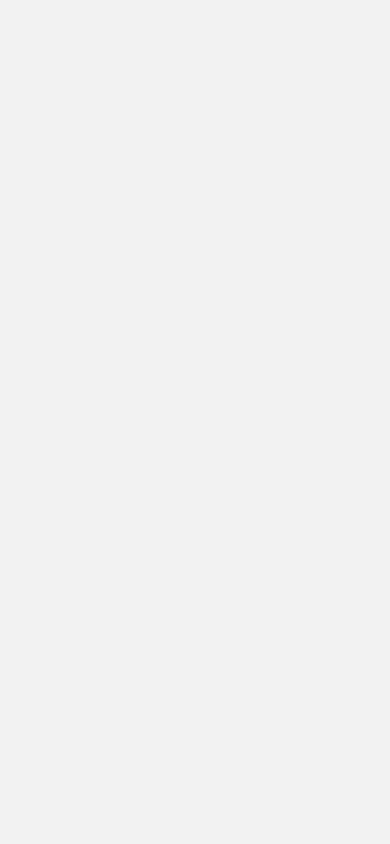
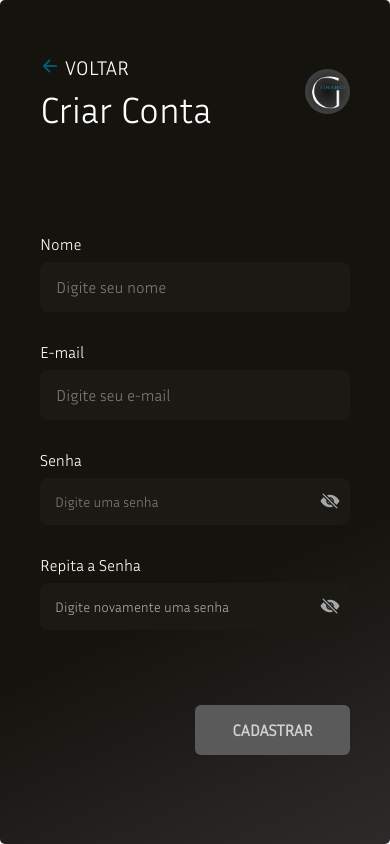
Before and after one commit to RyeeFerreira/Gfin, a React Native app: screen /Cadastrar in a window 390 px wide. Built offline with nearby package versions, Linux system fonts and the light colour scheme.

Commit message:
Foi feito a tela de criar conta e sua estilizacao

```diff
--- a/app.json
+++ b/app.json
@@ -19,7 +19,8 @@
       "adaptiveIcon": {
         "foregroundImage": "./assets/adaptive-icon.png",
         "backgroundColor": "#ffffff"
-      }
+      },
+      "package": "com.anonymous.Gfin"
     },
     "web": {
       "favicon": "./assets/favicon.png"
--- a/package.json
+++ b/package.json
@@ -9,6 +9,7 @@
     "web": "expo start --web"
   },
   "dependencies": {
+    "@expo/vector-icons": "^14.0.2",
     "@react-native-community/cli": "^15.1.3",
     "@react-native-firebase/app": "^21.6.2",
     "@react-native-firebase/auth": "^21.6.2",
@@ -17,13 +18,14 @@
     "@react-navigation/stack": "^7.1.1",
     "expo": "~52.0.20",
     "expo-font": "^13.0.2",
-    "expo-linear-gradient": "^14.0.1",
+    "expo-linear-gradient": "~14.0.2",
     "expo-status-bar": "~2.0.0",
     "firebase": "^11.1.0",
     "react": "18.3.1",
     "react-native": "0.76.5",
     "react-native-gesture-handler": "~2.20.2",
     "react-native-get-random-values": "~1.11.0",
+    "react-native-linear-gradient": "^2.8.3",
     "react-native-reanimated": "~3.16.1",
     "react-native-safe-area-context": "4.12.0",
     "react-native-screens": "~4.4.0",
--- a/src/pages/cadastrar/index.tsx
+++ b/src/pages/cadastrar/index.tsx
@@ -1,17 +1,183 @@
-import React from "react";
+import React, { useState, useEffect} from 'react';
+import {
+    View,
+    Text,
+    TextInput,
+    Image,
+    TouchableOpacity,
+    Alert,
+  } from 'react-native';
 
-import { Text, View, Image, TextInput, TouchableOpacity } from 'react-native';
-import { NavigationContainer } from '@react-navigation/native';
-import { createStackNavigator } from '@react-navigation/stack';
+import { Ionicons } from '@expo/vector-icons';
 import { styles } from './styles';
-import { useFonts } from 'expo-font';
 import Logo from "../../assets/images/Gfin.png";
+import { LinearGradient } from 'expo-linear-gradient';
+import { StackNavigationProp } from '@react-navigation/stack';
+import { RouteProp } from '@react-navigation/native';
+
+//#region NavegaçãoConfig
+type RootStackParamList = {
+    Login: undefined;
+    Cadastrar: undefined;
+};
+
+type LoginScreenNavigationProp = StackNavigationProp<RootStackParamList, 'Cadastrar'>;
+type LoginScreenRouteProp = RouteProp<RootStackParamList, 'Cadastrar'>;
+
+type Props = {
+    navigation: LoginScreenNavigationProp;
+    route: LoginScreenRouteProp;
+};
+//#endregion
+
+export default function CriarConta({ navigation }: Props) {
+  const [senhaVisivel, setSenhaVisivel] = useState(false);
+  const [repetirSenhaVisivel, setRepetirSenhaVisivel] = useState(false);
+
+  const [nome, setNome] = useState("");
+  const [email, setEmail] = useState("");
+  const [senha, setSenha] = useState("");
+  const [repetirSenha, setRepetirSenha] = useState("");
+  const [isDisabled, setIsDisabled] = useState(true);
 
 
-export default function cadastrar() {
+ useEffect(() => {
+   if (nome.trim() === '' || email.trim() === '' || senha.trim() === '' || repetirSenha.trim() === '') {
+        setIsDisabled(true);
+    } else {
+        setIsDisabled(false);
+    }
+}, [nome, email, senha, repetirSenha]);
+
+  const validarCampos = () => {
+    if (!nome.trim()) {
+      Alert.alert("Erro", "O campo Nome é obrigatório.");
+      return false;
+    }
+    if (!email.trim()) {
+      Alert.alert("Erro", "O campo E-mail é obrigatório.");
+      return false;
+    }
+    if (!senha.trim()) {
+      Alert.alert("Erro", "O campo Senha é obrigatório.");
+      return false;
+    }
+    if (senha !== repetirSenha) {
+      Alert.alert("Erro", "As senhas não coincidem.");
+      return false;
+    }
+    return true;
+  };
+
+  const cadastrar = () => {
+    if (validarCampos()) {
+      Alert.alert("Sucesso", "Conta criada com sucesso!");
+      navigation.navigate("Login");
+    }
+  };
+
     return (
-        <View>
+    <LinearGradient
+    colors={['#14130D','#14130D', '#14130D','#2E2A2A']}
+    start={{x:0.00, y:0}}
+    end={{x:1, y:1}}
+    style={styles.linearGradient} >
+      <View style={styles.container}>
+        <View style={styles.header}>
+            <View>
+                {/* Botão Voltar */}
+                <TouchableOpacity onPress={() => navigation.navigate('Login')} style={styles.voltar}>
+                    <Ionicons name="arrow-back" size={20} color="#005E72" />
+                    <Text style={styles.voltarTexto}>VOLTAR</Text>
+                </TouchableOpacity>
+
+                {/* Titulo */}
+                <Text style={styles.titulo}>Criar Conta</Text>
+            </View>
+
+            {/* Logo */}
+            <View>
+                <Image source={Logo} style={styles.logo} />
+            </View>
         </View>
 
-    )
+
+
+        {/* Formulário */}
+        <View style={styles.form}>
+          {/* Nome */}
+          <Text style={styles.label}>Nome</Text>
+          <TextInput
+            value={nome}
+            onChangeText={setNome}
+            style={[styles.input, !nome.trim() && styles.inputError]}
+            placeholder="Digite seu nome"
+            placeholderTextColor="#7B7B7B"
+          />
+
+          {/* E-mail */}
+          <Text style={styles.label}>E-mail</Text>
+          <TextInput
+            value={email}
+            onChangeText={setEmail}
+            style={styles.input}
+            placeholder="Digite seu e-mail"
+            placeholderTextColor="#7B7B7B"
+            keyboardType="email-address"
+          />
+
+          {/* Senha */}
+          <Text style={styles.label}>Senha</Text>
+          <View style={styles.inputContainer}>
+            <TextInput
+              value={senha}
+              onChangeText={setSenha}
+              style={styles.inputComIcone}
+              placeholder="Digite uma senha"
+              placeholderTextColor="#7B7B7B"
+              secureTextEntry={!senhaVisivel}
+            />
+            <TouchableOpacity
+              onPress={() => setSenhaVisivel(!senhaVisivel)}
+              style={styles.icon}>
+              <Ionicons
+                name={senhaVisivel ? 'eye' : 'eye-off'}
+                size={20}
+                color="#A6A6A6"
+              />
+            </TouchableOpacity>
+          </View>
+
+          {/* Repetir Senha */}
+          <Text style={styles.label}>Repita a Senha</Text>
+          <View style={styles.inputContainer}>
+            <TextInput
+            value={repetirSenha}
+            onChangeText={setRepetirSenha}
+              style={styles.inputComIcone}
+              placeholder="Digite novamente uma senha"
+              placeholderTextColor="#A6A6A6"
+              secureTextEntry={!repetirSenhaVisivel}
+            />
+            <TouchableOpacity
+              onPress={() => setRepetirSenhaVisivel(!repetirSenhaVisivel)}
+              style={styles.icon}>
+              <Ionicons
+                name={repetirSenhaVisivel ? 'eye' : 'eye-off'}
+                size={20}
+                color="#A6A6A6"
+              />
+            </TouchableOpacity>
+          </View>
+        </View>
+
+        {/* Botão Cadastrar */}
+        <View style={styles.btn}>
+        <TouchableOpacity onPress={cadastrar} style={[styles.botaoCadastrar, isDisabled && styles.buttonDisabled]}>
+          <Text style={styles.botaoTexto}>CADASTRAR</Text>
+        </TouchableOpacity>
+        </View>
+      </View>
+      </LinearGradient>
+    );
 }
--- a/src/pages/cadastrar/styles.ts
+++ b/src/pages/cadastrar/styles.ts
@@ -1,8 +1,124 @@
 import { StyleSheet} from "react-native";
-import { useFonts } from 'expo-font';
 
 
 
 export const styles = StyleSheet.create({
+    inputError: {
+        borderColor: "red",
+    },
 
-});
+    linearGradient: {
+        flex: 1,
+        paddingLeft: 15,
+        paddingRight: 15,
+        borderRadius: 5
+    },
+
+    container: {
+      flex: 1,
+      padding: 25,
+      marginTop: 30,
+    },
+
+    header: {
+        flexDirection: 'row',
+        justifyContent: 'space-between',
+    },
+
+    voltar: {
+      flexDirection: 'row',
+    },
+
+    voltarTexto: {
+      fontSize: 20,
+      marginLeft: 5,
+      color: '#FFFFFF',
+      fontFamily: "InrianSans",
+    },
+
+    logo: {
+      width: 45,
+      height: 45,
+      borderRadius: 100,
+      alignItems: 'center',
+      marginTop:14
+    },
+
+    titulo: {
+      fontSize: 37,
+      textAlign: 'left',
+      color: '#FFFFFF',
+      marginBottom: '60%',
+      marginTop: 8,
+      fontFamily: "InrianSans",
+    },
+
+    form: {
+      marginBottom: 30,
+    },
+
+    label: {
+        color: '#FFFFFF', // Cor do texto do label
+        fontSize: 16,
+        marginBottom: 8,
+        fontWeight: 'light',
+        fontFamily: "InrianSans",
+    },
+
+    input: {
+      backgroundColor: '#1A1913',
+      color: '#D2D2D2',
+      borderRadius: 8,
+      paddingHorizontal: 16,
+      paddingVertical: 15,
+      marginBottom: 30,
+      fontFamily: "InrianSans",
+      fontSize: 16,
+    },
+
+    inputContainer: {
+      flexDirection: 'row',
+      alignItems: 'center',
+      backgroundColor: '#1A1913',
+      borderRadius: 8,
+      marginBottom: 30,
+      fontFamily: "InrianSans",
+    },
+
+    inputComIcone: {
+      flex: 1,
+      color: '#D2D2D2',
+      paddingHorizontal: 15,
+      paddingVertical: 15,
+      fontFamily: "InrianSans",
+    },
+
+    icon: {
+      paddingHorizontal: 10,
+    },
+
+    btn: {
+        alignSelf: 'flex-end',
+        width:'50%',
+    },
+
+    botaoCadastrar: {
+      backgroundColor: '#034E5E',
+      paddingVertical: 15,
+      borderRadius: 6,
+      marginTop:'10%',
+      //width:'50%',
+      alignItems: 'center',
+    },
+
+    botaoTexto: {
+      color: '#D2D2D2',
+      fontSize: 16,
+      fontWeight: 'bold',
+      fontFamily: "InrianSans"
+    },
+
+    buttonDisabled:{
+        backgroundColor: '#5A5A5A',
+    }
+  });
```
Also changed, not shown: 44 other files (tests, documents, lock files or other folders).
